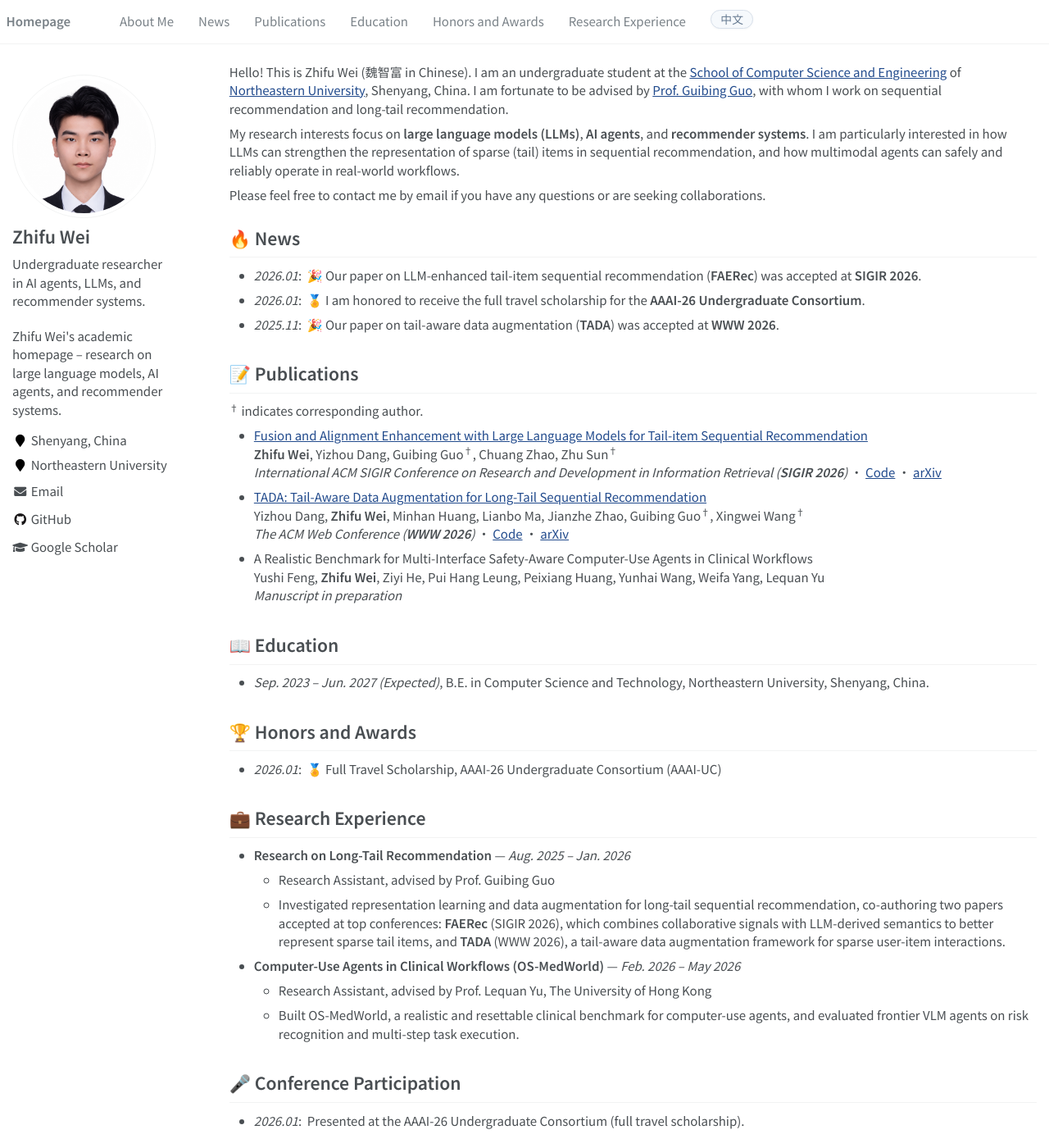
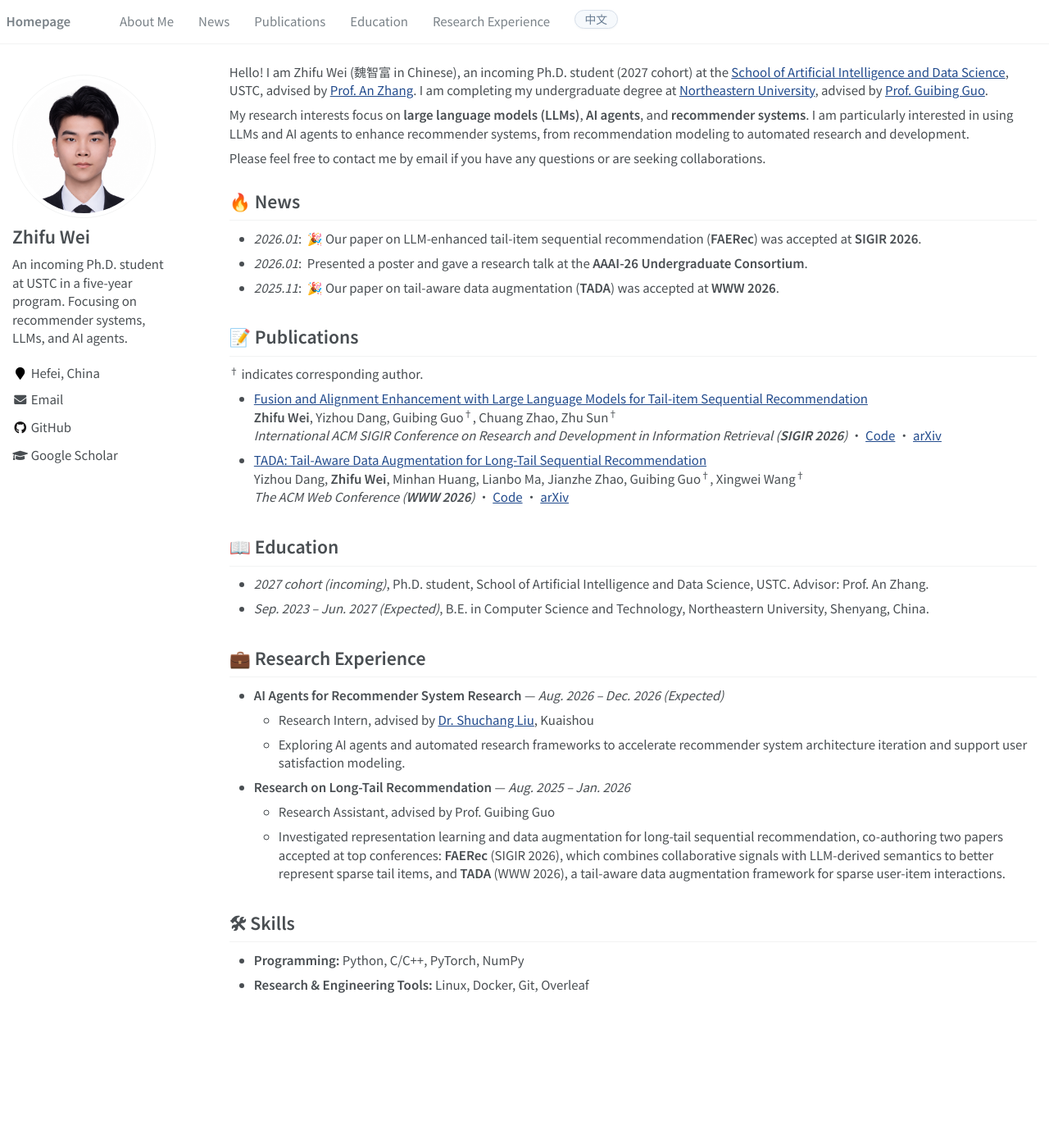
Before and after one commit to ZhifuWei/ZhifuWei.github.io, a Jekyll site: the page built from _pages/about.md, in a window 1280 px wide and 1400 px high. Shown: the whole window at 82% size. Built offline with Jekyll 4.4.1, drawn with Linux system fonts in a browser that asks for light colours; some web fonts are replaced.

Commit message:
Update academic profile and research experience

```diff
--- a/_config.yml
+++ b/_config.yml
@@ -7,7 +7,7 @@
 
 # Site Settings
 title                    : "Zhifu Wei (魏智富)"
-description              : "Zhifu Wei's academic homepage – research on large language models, AI agents, and recommender systems."
+description              : ""
 repository               : "ZhifuWei/ZhifuWei.github.io"
 google_scholar_stats_use_cdn : true
 
@@ -24,11 +24,11 @@ author:
   name             : "Zhifu Wei"
   name_zh          : "魏智富"
   avatar           : "images/profile.png"
-  bio              : "Undergraduate researcher in AI agents, LLMs, and recommender systems."
-  bio_zh           : "东北大学计算机科学与技术专业本科生，研究方向为 AI Agent、大语言模型与推荐系统。"
-  location         : "Shenyang, China"
-  location_zh      : "中国沈阳"
-  employer         : "Northeastern University"
+  bio              : "An incoming Ph.D. student at USTC in a five-year program. Focusing on recommender systems, LLMs, and AI agents."
+  bio_zh           : "中国科学技术大学2027级博士生（五年制，即将入学），研究兴趣为推荐系统、大语言模型与智能体。"
+  location         : "Hefei, China"
+  location_zh      : "中国合肥"
+  employer         :
   pubmed           :
   googlescholar    : "https://scholar.google.com/citations?user=WQxSnRwAAAAJ&hl=en"
   email            : "weizf@mails.neu.edu.cn"
--- a/_data/navigation.yml
+++ b/_data/navigation.yml
@@ -11,9 +11,6 @@ main_en:
 
   - title: "Education"
     url: "#education"
-
-  - title: "Honors and Awards"
-    url: "#honors-and-awards"
 
   - title: "Research Experience"
     url: "#research-experience"
@@ -31,8 +28,5 @@ main_zh:
   - title: "教育经历"
     url: "#education"
 
-  - title: "荣誉奖励"
-    url: "#honors-and-awards"
-
   - title: "科研经历"
     url: "#research-experience"
--- a/_pages/about.md
+++ b/_pages/about.md
@@ -13,9 +13,9 @@ redirect_from:
 
 <div class="lang-en" markdown="1">
 
-Hello! This is Zhifu Wei (<span class="zh-inline">魏智富</span> in Chinese). I am an undergraduate student at the [School of Computer Science and Engineering](https://scse.neu.edu.cn/) of [Northeastern University](https://www.neu.edu.cn/), Shenyang, China. I am fortunate to be advised by [Prof. Guibing Guo](https://guibingguo.github.io/), with whom I work on sequential recommendation and long-tail recommendation.
+Hello! I am Zhifu Wei (<span class="zh-inline">魏智富</span> in Chinese), an incoming Ph.D. student (2027 cohort) at the [School of Artificial Intelligence and Data Science](https://saids.ustc.edu.cn/), USTC, advised by [Prof. An Zhang](https://anzhang314.github.io/). I am completing my undergraduate degree at [Northeastern University](https://www.neu.edu.cn/), advised by [Prof. Guibing Guo](https://guibingguo.github.io/).
 
-My research interests focus on **large language models (LLMs)**, **AI agents**, and **recommender systems**. I am particularly interested in how LLMs can strengthen the representation of sparse (tail) items in sequential recommendation, and how multimodal agents can safely and reliably operate in real-world workflows.
+My research interests focus on **large language models (LLMs)**, **AI agents**, and **recommender systems**. I am particularly interested in using LLMs and AI agents to enhance recommender systems, from recommendation modeling to automated research and development.
 
 Please feel free to contact me by email if you have any questions or are seeking collaborations.
 
@@ -23,9 +23,9 @@ Please feel free to contact me by email if you have any questions or are seeking
 
 <div class="lang-zh" markdown="1">
 
-你好！我是[魏智富](https://zhifuwei.github.io/)，目前是[东北大学](https://www.neu.edu.cn/)[计算机科学与工程学院](https://scse.neu.edu.cn/)本科生，现居沈阳。我很荣幸师从[郭贵冰教授](https://guibingguo.github.io/)，从事序列推荐与长尾推荐方向的研究。
+你好！我是[魏智富](https://zhifuwei.github.io/)，中国科学技术大学[人工智能与数据科学学院](https://saids.ustc.edu.cn/)2027级博士生（即将入学），导师为[张岸教授](https://anzhang314.github.io/)。本科就读于[东北大学](https://www.neu.edu.cn/)，在[郭贵冰教授](https://guibingguo.github.io/)指导下开展科研。
 
-我的研究兴趣集中在**大语言模型（LLM）**、**AI Agent** 与**推荐系统**。我特别关注如何利用大语言模型增强序列推荐中长尾物品的表征质量，以及多模态智能体如何在真实工作流中安全可靠地运作。
+我的研究兴趣集中在**大语言模型（LLM）**、**AI Agent** 与**推荐系统**。我特别关注利用大语言模型与智能体增强推荐系统，涵盖推荐建模与自动化研究开发。
 
 如果你对我的研究感兴趣，或希望开展交流与合作，欢迎通过邮件与我联系。
 
@@ -38,7 +38,7 @@ Please feel free to contact me by email if you have any questions or are seeking
 # 🔥 News
 
 - *2026.01*: &nbsp;🎉 Our paper on LLM-enhanced tail-item sequential recommendation (**FAERec**) was accepted at **SIGIR 2026**.
-- *2026.01*: &nbsp;🏅 I am honored to receive the full travel scholarship for the **AAAI-26 Undergraduate Consortium**.
+- *2026.01*: &nbsp;Presented a poster and gave a research talk at the **AAAI-26 Undergraduate Consortium**.
 - *2025.11*: &nbsp;🎉 Our paper on tail-aware data augmentation (**TADA**) was accepted at **WWW 2026**.
 
 </div>
@@ -69,10 +69,6 @@ Please feel free to contact me by email if you have any questions or are seeking
   Yizhou Dang, **Zhifu Wei**, Minhan Huang, Lianbo Ma, Jianzhe Zhao, Guibing Guo<sup>&dagger;</sup>, Xingwei Wang<sup>&dagger;</sup>
   *The ACM Web Conference (**WWW 2026**)* · [Code](https://github.com/KingGugu/TADA) · [arXiv](https://arxiv.org/abs/2601.10933)
 
-- A Realistic Benchmark for Multi-Interface Safety-Aware Computer-Use Agents in Clinical Workflows
-  Yushi Feng, **Zhifu Wei**, Ziyi He, Pui Hang Leung, Peixiang Huang, Yunhai Wang, Weifa Yang, Lequan Yu
-  *Manuscript in preparation*
-
 </div>
 
 <div class="lang-zh" markdown="1">
@@ -89,10 +85,6 @@ Please feel free to contact me by email if you have any questions or are seeking
   党翌洲，**魏智富**，黄敏涵，马连博，赵健哲，郭贵冰<sup>&dagger;</sup>，王兴伟<sup>&dagger;</sup>
   *The ACM Web Conference（**WWW 2026**）* · [代码](https://github.com/KingGugu/TADA) · [arXiv](https://arxiv.org/abs/2601.10933)
 
-- 医疗工作流中面向多接口的安全感知计算机操作智能体基准
-  冯煜石，**魏智富**，何子怡，Pui Hang Leung，黄培轩，王云海，杨威法，于乐全
-  *Manuscript in preparation（撰写中）*
-
 </div>
 
 <span class='anchor' id='education'></span>
@@ -101,6 +93,7 @@ Please feel free to contact me by email if you have any questions or are seeking
 
 # 📖 Education
 
+- *2027 cohort (incoming)*, Ph.D. student, School of Artificial Intelligence and Data Science, USTC. Advisor: Prof. An Zhang.
 - *Sep. 2023 – Jun. 2027 (Expected)*, B.E. in Computer Science and Technology, Northeastern University, Shenyang, China.
 
 </div>
@@ -109,25 +102,8 @@ Please feel free to contact me by email if you have any questions or are seeking
 
 # 📖 教育经历
 
+- *2027级（即将入学）*，中国科学技术大学人工智能与数据科学学院博士研究生，导师：张岸教授。
 - *2023.09 – 2027.06（预计）*，东北大学计算机科学与技术专业工学学士，沈阳，中国。
-
-</div>
-
-<span class='anchor' id='honors-and-awards'></span>
-
-<div class="lang-en" markdown="1">
-
-# 🏆 Honors and Awards
-
-- *2026.01*: &nbsp;🏅 Full Travel Scholarship, AAAI-26 Undergraduate Consortium (AAAI-UC)
-
-</div>
-
-<div class="lang-zh" markdown="1">
-
-# 🏆 荣誉奖励
-
-- *2026.01*: &nbsp;🏅 AAAI-26 本科生联盟（AAAI-UC）全额差旅奖学金
 
 </div>
 
@@ -137,13 +113,13 @@ Please feel free to contact me by email if you have any questions or are seeking
 
 # 💼 Research Experience
 
+- **AI Agents for Recommender System Research** — *Aug. 2026 – Dec. 2026 (Expected)*
+  - Research Intern, advised by [Dr. Shuchang Liu](https://scholar.google.com/citations?user=kivnB4QAAAAJ), Kuaishou
+  - Exploring AI agents and automated research frameworks to accelerate recommender system architecture iteration and support user satisfaction modeling.
+
 - **Research on Long-Tail Recommendation** — *Aug. 2025 – Jan. 2026*
   - Research Assistant, advised by Prof. Guibing Guo
   - Investigated representation learning and data augmentation for long-tail sequential recommendation, co-authoring two papers accepted at top conferences: **FAERec** (SIGIR 2026), which combines collaborative signals with LLM-derived semantics to better represent sparse tail items, and **TADA** (WWW 2026), a tail-aware data augmentation framework for sparse user-item interactions.
-
-- **Computer-Use Agents in Clinical Workflows (OS-MedWorld)** — *Feb. 2026 – May 2026*
-  - Research Assistant, advised by Prof. Lequan Yu, The University of Hong Kong
-  - Built OS-MedWorld, a realistic and resettable clinical benchmark for computer-use agents, and evaluated frontier VLM agents on risk recognition and multi-step task execution.
 
 </div>
 
@@ -151,31 +127,13 @@ Please feel free to contact me by email if you have any questions or are seeking
 
 # 💼 科研经历
 
+- **面向推荐系统研究的 AI Agent** — *2026.08 – 2026.12（预计）*
+  - 研究实习生，导师：[刘殊畅博士](https://scholar.google.com/citations?user=kivnB4QAAAAJ)，快手
+  - 探索利用 AI Agent 与自动化研究框架，加快推荐系统架构迭代，并辅助用户满意度建模。
+
 - **长尾推荐研究（FAERec & TADA）** — *2025.08 – 2026.01*
   - 研究助理，导师：郭贵冰教授
   - 研究长尾序列推荐的表示学习与数据增强，作为主要贡献者参与两项被顶级会议接收的工作：**FAERec**（SIGIR 2026），融合协同信号与 LLM 语义以增强稀疏长尾物品的表征；**TADA**（WWW 2026），面向稀疏交互的尾部感知数据增强框架。
-
-- **医疗工作流中的计算机操作智能体（OS-MedWorld）** — *2026.02 – 2026.05*
-  - 研究助理，导师：于乐全教授，香港大学
-  - 搭建 OS-MedWorld 可重置临床基准环境，评测前沿视觉语言智能体在风险识别与多步任务执行中的表现。
-
-</div>
-
-<span class='anchor' id='conference-participation'></span>
-
-<div class="lang-en" markdown="1">
-
-# 🎤 Conference Participation
-
-- *2026.01*: &nbsp;Presented at the AAAI-26 Undergraduate Consortium (full travel scholarship).
-
-</div>
-
-<div class="lang-zh" markdown="1">
-
-# 🎤 参会经历
-
-- *2026.01*: &nbsp;参加 AAAI-26 本科生联盟并作报告（全额差旅资助）。
 
 </div>
 
```
Also changed, not shown: other parts of _pages/about.md (+1 -1 lines).
